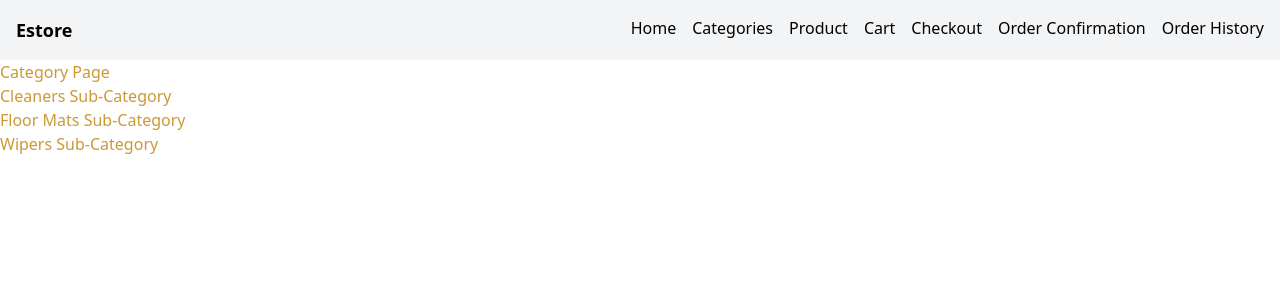
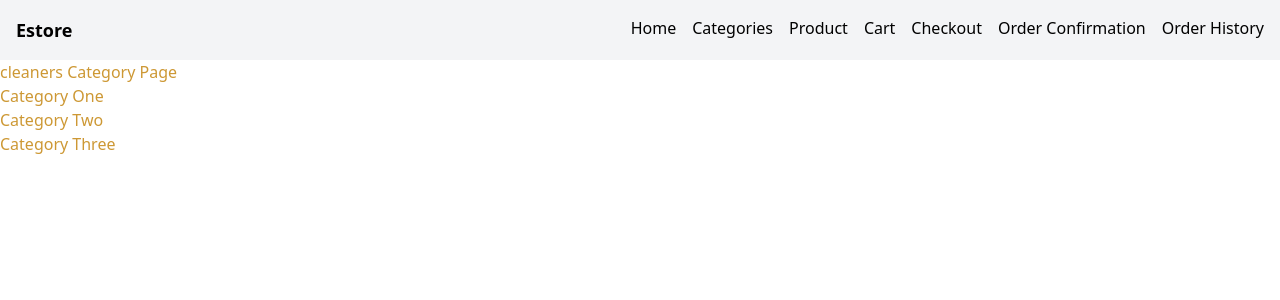
Before and after one commit to alexiscase95/estore-next, a Next.js app: page /categories/cleaners in a window 1280 px wide. Shown: the top 300 px of the page. Built offline with nearby package versions, Linux system fonts and the light colour scheme.

Commit message:
feat: Implement route grouping

```diff
--- /dev/null
+++ b/src/app/(root)/(manage)/payment-methods/page.tsx
@@ -0,0 +1,7 @@
+const PaymentMethods = () => {
+    return (
+      <main className="text-primary">Payment Methods Page</main>
+    );
+  }
+
+  export default PaymentMethods;
--- /dev/null
+++ b/src/app/(root)/(shop)/categories/[category]/page.tsx
@@ -0,0 +1,34 @@
+import Link from "next/link";
+import { FC } from "react";
+
+interface CategoryProps {
+  params: {
+    category: string;
+  };
+}
+
+const Category: FC<CategoryProps> = ({ params }) => {
+  return (
+      <main className="text-primary">{params.category} Category Page
+      <ul>
+        <li>
+          <Link href={`/categories/${params.category}/category-one`}>
+            Category One
+          </Link>
+        </li>
+        <li>
+        <Link href={`/categories/${params.category}/category-two`}>
+          Category Two
+          </Link>
+        </li>
+        <li>
+          <Link href={`/categories/${params.category}/category-three`}>
+          Category Three
+          </Link>
+        </li>
+      </ul>
+      </main>
+    );
+  }
+
+  export default Category;
--- a/src/app/categories/page.tsx
+++ b/src/app/(root)/(shop)/categories/page.tsx
@@ -2,8 +2,7 @@ import Link from "next/link";
 
 const Categories = () => {
     return (
-      <main className="text-primary">
-        Categories Page
+      <main className="text-primary">Categories Page
       <ul>
         <li>
           <Link href='/categories/cleaners'>
--- a/src/app/categories/[category]/page.tsx
+++ /dev/null
@@ -1,27 +0,0 @@
-import Link from "next/link";
-
-const Category = () => {
-    return (
-      <main className="text-primary">Category Page
-      <ul>
-        <li>
-          <Link href='/categories/cleaners/surface-cleaner'>
-          Cleaners Sub-Category
-          </Link>
-        </li>
-        <li>
-          <Link href='/categories/floor-mats/cargo'>
-          Floor Mats Sub-Category
-          </Link>
-        </li>
-        <li>
-          <Link href='/categories/wipers/performance'>
-          Wipers Sub-Category
-          </Link>
-        </li>
-      </ul>
-      </main>
-    );
-  }
-
-  export default Category;
```
Also changed, not shown: src/app/(root)/(buy)/cart/page.tsx (renamed from src/app/cart/page.tsx), src/app/(root)/(buy)/checkout/page.tsx (renamed from src/app/checkout/page.tsx), src/app/(root)/(buy)/order-confirmation/page.tsx (renamed from src/app/order-confirmation/page.tsx), src/app/(root)/(manage)/order-history/page.tsx (renamed from src/app/order-history/page.tsx), src/app/(root)/(shop)/categories/[category]/[subcategory]/page.tsx (renamed from src/app/categories/[category]/[subcategory]/page.tsx), src/app/(root)/(shop)/product/[name]/page.tsx (renamed from src/app/product/[name]/page.tsx), src/app/(root)/(shop)/search/page.tsx (renamed from src/app/search/page.tsx).
